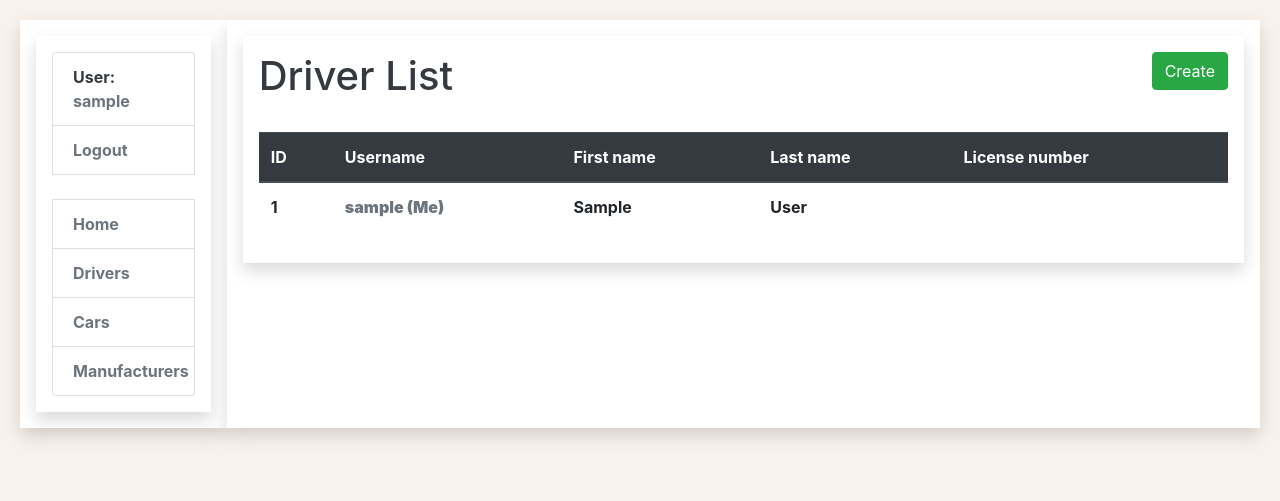
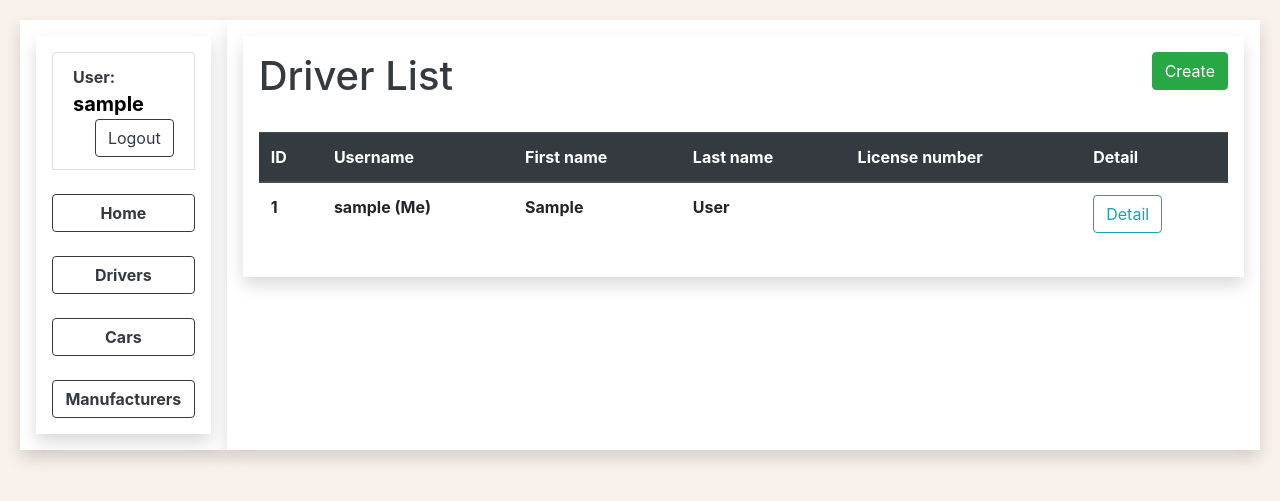
Before and after one commit to Igor-Cegelnyk/taxi-service, a Django app: page /drivers/ in a window 1280 px wide. Shown: the top 501 px of the page. Run offline with Django 4.2, Linux system fonts and the light colour scheme; the visitor is signed in with stand-in values (Sample User, id 1); data comes from the database, SQL or seed files in the repository.

Commit message:
Refactored sidebar.html & Readme.md & added button in driverList

```diff
--- a/static/css/styles.css
+++ b/static/css/styles.css
@@ -6,3 +6,9 @@ body {
 .button {
     float: right;
 }
+
+.username {
+    font-size: 20px;
+    color: black;
+    font-weight: bold;
+}
--- a/templates/base.html
+++ b/templates/base.html
@@ -34,6 +34,7 @@
             {% endblock %}
 
         </div>
+
         <div class="col-10 shadow p-3 bg-white text-dark">
             <div class="shadow p-3 bg-white text-dark">
 
--- a/templates/includes/sidebar.html
+++ b/templates/includes/sidebar.html
@@ -2,12 +2,13 @@
     <ul class="sidebar-nav list-group">
       {% if user.is_authenticated %}
         <li class="list-group-item">
-            <strong>User:</strong>
-            <a href="{{ user.get_absolute_url }}" class="text-secondary font-weight-bolder">{{ user.get_username }}</a>
+            <strong>User: </strong>
+            <a href="{{ user.get_absolute_url }}" class="username"> {{ user.get_username }} </a>
+        <a href="{% url 'logout'%}?next={{request.path}}" class="btn btn-outline-dark btm-sm button">Logout</a>
         </li>
-        <li class="list-group-item">
-            <a href="{% url 'logout'%}?next={{request.path}}" class="text-secondary font-weight-bolder">Logout</a>
-        </li>
+{#        <li class="list-group-item">#}
+
+{#        </li>#}
       {% else %}
         <li class="list-group-item">
             <a href="{% url 'login'%}?next={{request.path}}" class="text-secondary font-weight-bolder">Login</a>
@@ -16,17 +17,26 @@
 
       <br>
 
-      <li class="list-group-item">
-          <a href="{% url 'taxi:index' %}" class="text-secondary font-weight-bolder">Home</a>
-      </li>
-      <li class="list-group-item">
-          <a href="{% url 'taxi:driver-list' %}" class="text-secondary font-weight-bolder">Drivers</a>
-      </li>
-      <li class="list-group-item">
-          <a href="{% url 'taxi:car-list' %}" class="text-secondary font-weight-bolder">Cars</a>
-      </li>
-      <li class="list-group-item">
-          <a href="{% url 'taxi:manufacturer-list' %}" class="text-secondary font-weight-bolder">Manufacturers</a>
-      </li>
+      <div class="list-group">
+          <a href="{% url 'taxi:index' %}" class="btn btn-outline-dark"><strong>Home</strong></a>
+          <br>
+          <a href="{% url 'taxi:driver-list' %}" class="btn btn-outline-dark"><strong>Drivers</strong></a>
+          <br>
+          <a href="{% url 'taxi:car-list' %}" class="btn btn-outline-dark"><strong>Cars</strong></a>
+          <br>
+          <a href="{% url 'taxi:manufacturer-list' %}" class="btn btn-outline-dark"><strong>Manufacturers</strong></a>
+      </div>
+{#      <li class="list-group-item">#}
+{#          <a href="{% url 'taxi:index' %}" class="text-secondary font-weight-bolder">Home</a>#}
+{#      </li>#}
+{#      <li class="list-group-item">#}
+{#          <a href="{% url 'taxi:driver-list' %}" class="text-secondary font-weight-bolder">Drivers</a>#}
+{#      </li>#}
+{#      <li class="list-group-item">#}
+{#          <a href="{% url 'taxi:car-list' %}" class="text-secondary font-weight-bolder">Cars</a>#}
+{#      </li>#}
+{#      <li class="list-group-item">#}
+{#          <a href="{% url 'taxi:manufacturer-list' %}" class="text-secondary font-weight-bolder">Manufacturers</a>#}
+{#      </li>#}
     </ul>
 </div>
--- a/templates/taxi/driver_list.html
+++ b/templates/taxi/driver_list.html
@@ -18,19 +18,19 @@
         <th>First name</th>
         <th>Last name</th>
         <th>License number</th>
+        <th>Detail</th>
       </tr>
     </thead>
     {% for driver in driver_list %}
       <tr>
         <td class="font-weight-bolder">{{ driver.id }}</td>
         <td class="font-weight-bolder">
-            <a href="{{ driver.get_absolute_url }}" class="text-secondary font-weight-bolder">
                 {{ driver.username }} {% if user == driver %} (Me){% endif %}
-            </a>
         </td>
         <td class="font-weight-bolder">{{ driver.first_name }}</td>
         <td class="font-weight-bolder">{{ driver.last_name }}</td>
         <td class="font-weight-bolder">{{ driver.license_number }}</td>
+        <td> <a href="{% url "taxi:driver-detail" pk=driver.id %} " class="btn btn-outline-info"> Detail </a> </td>
       </tr>
     {% endfor %}
 
```
Also changed, not shown: README.md.
